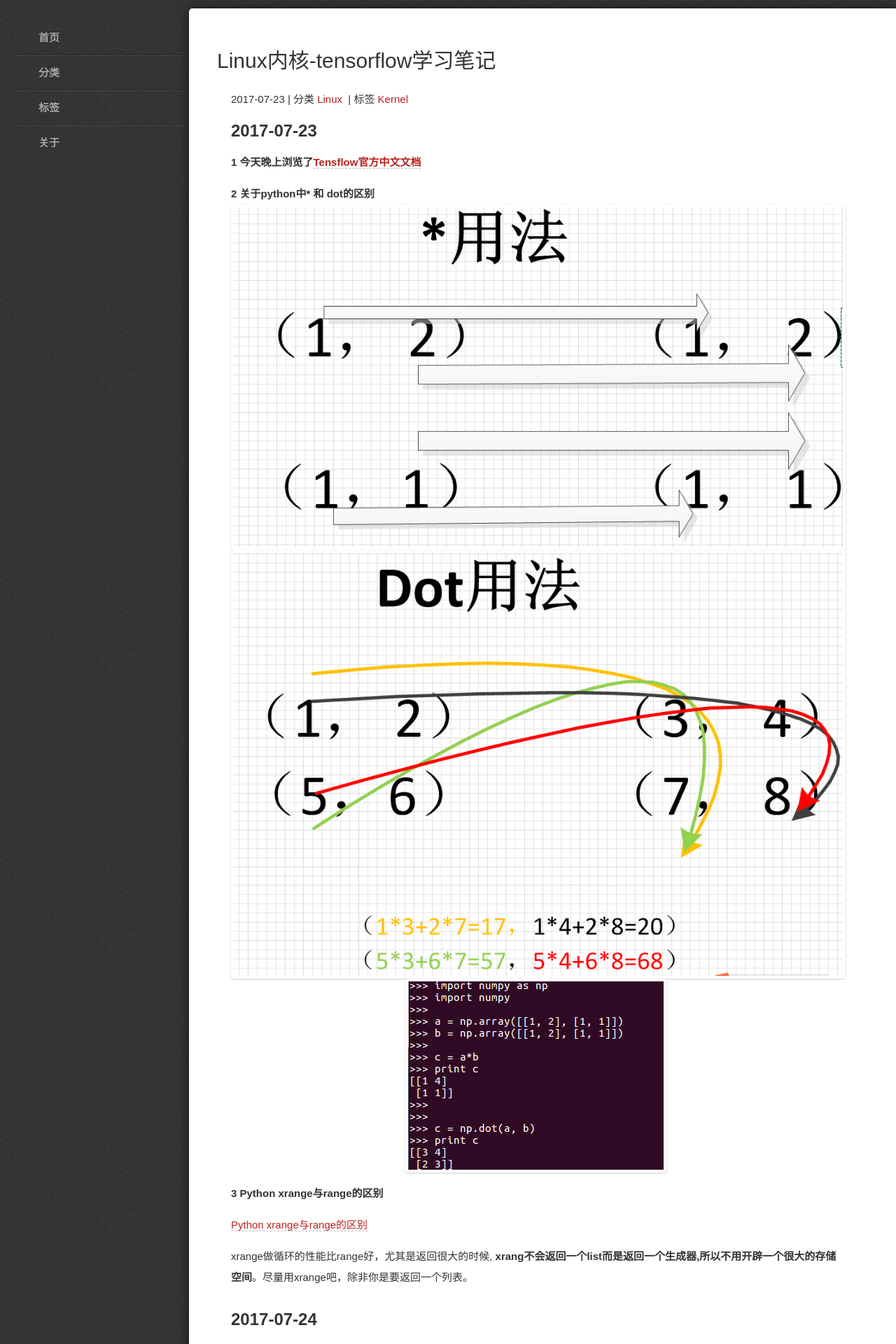
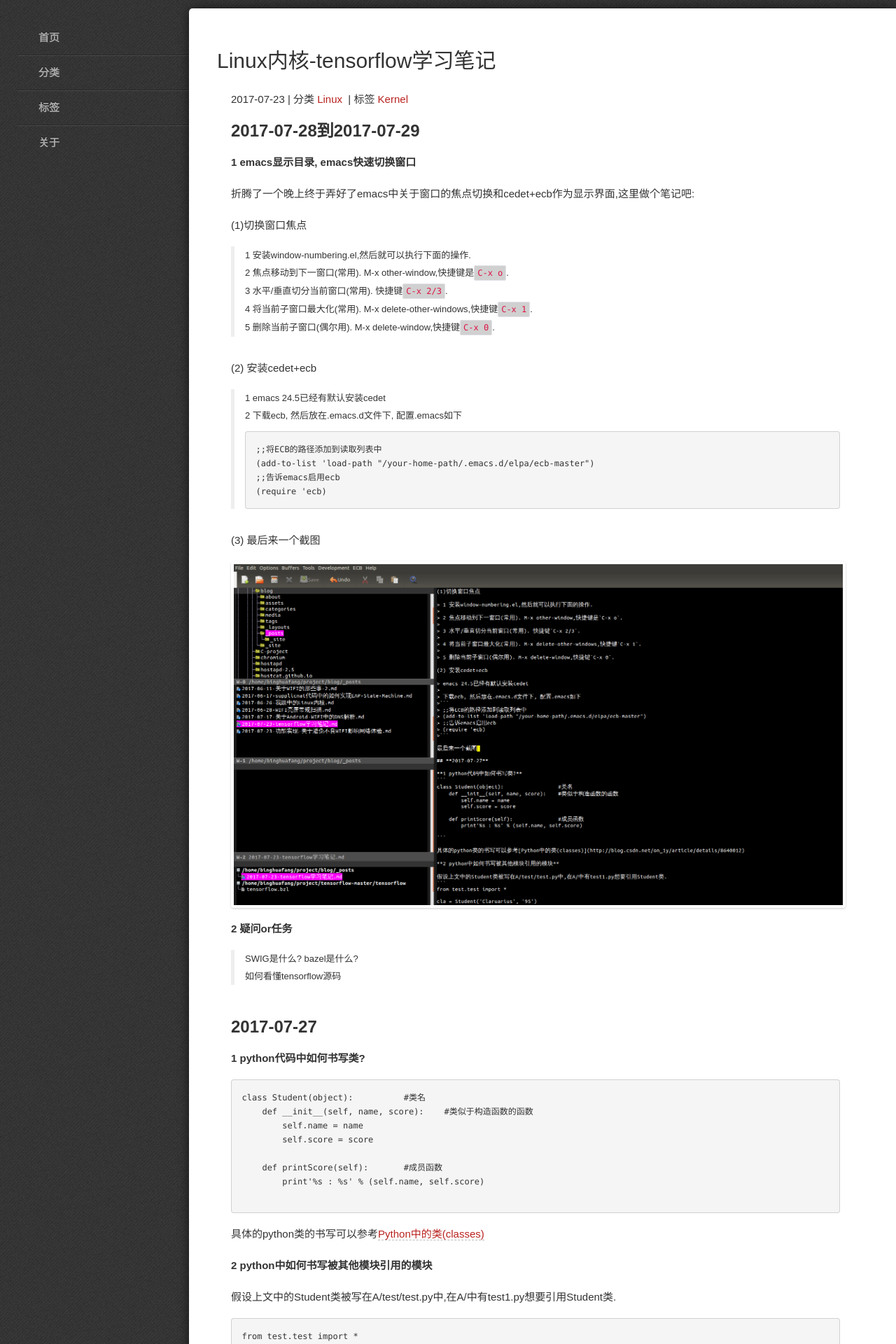
Before and after one commit to Claruarius/blog, a Jekyll site: the page built from _posts/2017-07-23-tensorflow学习笔记.md, in a window 1280 px wide. Shown: the top 1920 px of the page at 70% size. Built offline with Jekyll 4.4.1, drawn with Linux system fonts in a browser that asks for light colours; some web fonts are replaced; formulas are drawn with MathJax 3; some of the changed text lies outside the part shown.

Commit message:
modify article

````diff
--- a/_posts/2017-07-23-tensorflow学习笔记.md
+++ b/_posts/2017-07-23-tensorflow学习笔记.md
@@ -6,61 +6,119 @@ categories: Linux
 tags: Kernel
 excerpt: 这个是一个特殊的笔记,因为还在学习中, 所以也就用了一些特殊的方法隐藏起来, 如果你看到了请不要笑话, 该文用来记录我学习python, tensorflow的笔记。
 ---
+## **2017-07-28到2017-07-29**
 
-## **2017-07-23**
+**1 emacs显示目录, emacs快速切换窗口**
 
-**1 今天晚上浏览了[Tensflow官方中文文档](http://www.tensorfly.cn/tfdoc/get_started/introduction.html)**
+折腾了一个晚上终于弄好了emacs中关于窗口的焦点切换和cedet+ecb作为显示界面,这里做个笔记吧:
 
-**2  关于python中* 和 dot的区别**
-![](/blog/assets/kernel/tensorflow-2.png)
-![](/blog/assets/kernel/tensorflow-3.png)
-![](/blog/assets/kernel/tensorflow-1.png)
+(1)切换窗口焦点
 
-**3 Python xrange与range的区别**
+> 1 安装window-numbering.el,然后就可以执行下面的操作.
+>
+> 2 焦点移动到下一窗口(常用). M-x other-window,快捷键是`C-x o`.
+>
+> 3 水平/垂直切分当前窗口(常用). 快捷键`C-x 2/3`.
+>
+> 4 将当前子窗口最大化(常用). M-x delete-other-windows,快捷键`C-x 1`.
+>
+> 5 删除当前子窗口(偶尔用). M-x delete-window,快捷键`C-x 0`.
 
-[Python xrange与range的区别](http://www.nowamagic.net/academy/detail/1302446)
+(2) 安装cedet+ecb
 
-xrange做循环的性能比range好，尤其是返回很大的时候, **xrang不会返回一个list而是返回一个生成器,所以不用开辟一个很大的存储空间**。尽量用xrange吧，除非你是要返回一个列表。
+> 1 emacs 24.5已经有默认安装cedet
+>
+> 2 下载ecb, 然后放在.emacs.d文件下, 配置.emacs如下
+>```
+> ;;将ECB的路径添加到读取列表中
+> (add-to-list 'load-path "/your-home-path/.emacs.d/elpa/ecb-master")
+> ;;告诉emacs启用ecb
+> (require 'ecb)
+>```
 
-## **2017-07-24**
+(3) 最后来一个截图
 
-**1 温习Gradient Descent算法**
-如果使用$$X_1, X_2 ... X_n$$去描述feature的分量, 比如$$X_1=房间面积, X_2=房间的朝向$$我们可以计算函数:
+![](/blog/assets/kernel/tensorflow-8.png)
 
-$$h(x)=h_\theta(x)=\theta_0+\theta_1x_1+\theta_2x_2$$
+**2 疑问or任务**
 
-$$\theta$$这里称为参数, 在这里的意思事调整每个feature 中的分量影响力. 如果让你x0 = 1,就可以表示为下面的式子:
+> SWIG是什么? bazel是什么?
+>
+> 如何看懂tensorflow源码
 
-$$h_\theta(x) = \theta^TX$$
 
-为了评估$$\theta$$的好坏, 需要有一个评估机制. 一般这个函数称为**损失函数(loss function)** 如下:
+## **2017-07-27**
 
-$$J(\theta) =  \frac {1}{2} \sum^m_{i=1}(h_\theta(x^{(i)})-y^{(i)})^2$$
+**1 python代码中如何书写类?**
+```
+class Student(object):			#类名
+    def __init__(self, name, score):	#类似于构造函数的函数
+        self.name = name
+        self.score = score
 
-现在需要求最小的$$J(\theta)$$
+    def printScore(self):		#成员函数
+        print'%s : %s' % (self.name, self.score)
 
-式子前面乘上1/2是为了在求导时候这个系数不见
+```
 
-如何调整$$\theta 似的J(\theta)取得最小值$$有很多方法,其中一种是**梯度下降法**. 梯度下降法的流程如下:
-> 首先对$$\theta$$赋值, 这个值可以是随机的, 也可以让$$\theta$$是一个全零的向量
+具体的python类的书写可以参考[Python中的类(classes)](http://blog.csdn.net/on_1y/article/details/8640012)
+
+**2 python中如何书写被其他模块引用的模块**
+
+假设上文中的Student类被写在A/test/test.py中,在A/中有test1.py想要引用Student类.
+```
+from test.test import *
+
+cla = Student('Claruarius', '95')
+cla.printScore();
+
+```
+然后运行python test.py出现如下的错误:
+```
+Traceback (most recent call last):
+  File "test1.py", line 1, in <module>
+    from test.test import *
+ImportError: No module named test
+```
+为了能够让其他模块引用到Student类,需要在Student类的同级目录下存在一个__init__.py的文件,即使这个文件是空的.
+
+**3 import与 from XXX import XXX有什么区别**
+
+区别如下:
+![](/blog/assets/kernel/tensorflow-6.png)
+![](/blog/assets/kernel/tensorflow-7.png)
+
+**4 什么是.i文件**
+
+.i就是SWIG的interface文件
+
+**5 几个emacs常用的命令**
+
+(1)M-x rgrep 输入要查找的单词
+
+(2)M-x find-name-dired 输入查找文件名称
+
+(3)
+C-w剪切
+
+M-w复制
+
+C-y粘贴
+
+**6 任务or疑问**
+
+> SWIG是什么? bazel是什么?
 >
->改变$$\theta$$的值, 使得$$J(\theta)$$按梯度下降方向进行减少
-
-对函数$$J(\theta)$$求偏导数J
-
-$$\frac{\delta}{\delta\theta}J(\theta) = \frac{\delta}{\delta\theta}\frac {1}{2} \sum^m_{i=1}(h_\theta(x^{(i)})-y^{(i)})^2$$
-$$=(h_\theta{_j}(x^{(i)})-y^{(i)})x^{(i)}_j$$
-
-**更新$$\theta$$的值**
-
-$$\theta_i = \theta_i - \alpha\frac{\delta}{\delta\theta}J(\theta) = \theta_i - \alpha(h_\theta{_j}(x^{(i)})-y^{(i)})x^{(i)}_j$$
-
-**2 疑问**
->(1)为什么要这样更新$$\theta$$可以达到全局或局部最小值
+> 如何看懂tensorflow源码
 >
-> (2)什么是最小二乘法(数学描述方法)
+> emacs显示目录, emacs快速切换窗口
 
 明天加油!
+
+## **2017-07-26**
+
+**1 画图**
+![](/blog/assets/kernel/tensorflow-5.png)
 
 ## **2017-07-25**
 
@@ -135,75 +193,57 @@ $$\sum_i(X_i\beta_j - y_i)X{_i}{^j} = 0$$
 
 > 明天装个画图软件画图!
 
-## **2017-07-26**
+## **2017-07-24**
 
-**1 画图**
-![](/blog/assets/kernel/tensorflow-5.png)
+**1 温习Gradient Descent算法**
+如果使用$$X_1, X_2 ... X_n$$去描述feature的分量, 比如$$X_1=房间面积, X_2=房间的朝向$$我们可以计算函数:
 
-## **2017-07-27**
+$$h(x)=h_\theta(x)=\theta_0+\theta_1x_1+\theta_2x_2$$
 
-**1 python代码中如何书写类?**
-```
-class Student(object):			#类名
-    def __init__(self, name, score):	#类似于构造函数的函数
-        self.name = name
-        self.score = score
+$$\theta$$这里称为参数, 在这里的意思事调整每个feature 中的分量影响力. 如果让你x0 = 1,就可以表示为下面的式子:
 
-    def printScore(self):		#成员函数
-        print'%s : %s' % (self.name, self.score)
+$$h_\theta(x) = \theta^TX$$
 
-```
+为了评估$$\theta$$的好坏, 需要有一个评估机制. 一般这个函数称为**损失函数(loss function)** 如下:
 
-具体的python类的书写可以参考[Python中的类(classes)](http://blog.csdn.net/on_1y/article/details/8640012)
+$$J(\theta) =  \frac {1}{2} \sum^m_{i=1}(h_\theta(x^{(i)})-y^{(i)})^2$$
 
-**2 python中如何书写被其他模块引用的模块**
+现在需要求最小的$$J(\theta)$$
 
-假设上文中的Student类被写在A/test/test.py中,在A/中有test1.py想要引用Student类.
-```
-from test.test import *
+式子前面乘上1/2是为了在求导时候这个系数不见
 
-cla = Student('Claruarius', '95')
-cla.printScore();
+如何调整$$\theta 似的J(\theta)取得最小值$$有很多方法,其中一种是**梯度下降法**. 梯度下降法的流程如下:
+> 首先对$$\theta$$赋值, 这个值可以是随机的, 也可以让$$\theta$$是一个全零的向量
+>
+>改变$$\theta$$的值, 使得$$J(\theta)$$按梯度下降方向进行减少
 
-```
-然后运行python test.py出现如下的错误:
-```
-Traceback (most recent call last):
-  File "test1.py", line 1, in <module>
-    from test.test import *
-ImportError: No module named test
-```
-为了能够让其他模块引用到Student类,需要在Student类的同级目录下存在一个__init__.py的文件,即使这个文件是空的.
+对函数$$J(\theta)$$求偏导数J
 
-**3 import与 from XXX import XXX有什么区别**
+$$\frac{\delta}{\delta\theta}J(\theta) = \frac{\delta}{\delta\theta}\frac {1}{2} \sum^m_{i=1}(h_\theta(x^{(i)})-y^{(i)})^2$$
+$$=(h_\theta{_j}(x^{(i)})-y^{(i)})x^{(i)}_j$$
 
-区别如下:
-![](/blog/assets/kernel/tensorflow-6.png)
-![](/blog/assets/kernel/tensorflow-7.png)
+**更新$$\theta$$的值**
 
-**4 什么是.i文件**
+$$\theta_i = \theta_i - \alpha\frac{\delta}{\delta\theta}J(\theta) = \theta_i - \alpha(h_\theta{_j}(x^{(i)})-y^{(i)})x^{(i)}_j$$
 
-.i就是SWIG的interface文件
-
-**5 几个emacs常用的命令**
-
-(1)M-x rgrep 输入要查找的单词
-
-(2)M-x find-name-dired 输入查找名称
-
-(3)
-C-w剪切
-
-M-w复制
-
-C-y粘贴
-
-**6 任务or疑问**
-
-> SWIG是什么? bazel是什么?
+**2 疑问**
+>(1)为什么要这样更新$$\theta$$可以达到全局或局部最小值
 >
-> 如何看懂tensorflow源码
->
-> emacs显示目录, emacs快速切换窗口
+> (2)什么是最小二乘法(数学描述方法)
 
 明天加油!
+
+## **2017-07-23**
+
+**1 今天晚上浏览了[Tensflow官方中文文档](http://www.tensorfly.cn/tfdoc/get_started/introduction.html)**
+
+**2  关于python中* 和 dot的区别**
+![](/blog/assets/kernel/tensorflow-2.png)
+![](/blog/assets/kernel/tensorflow-3.png)
+![](/blog/assets/kernel/tensorflow-1.png)
+
+**3 Python xrange与range的区别**
+
+[Python xrange与range的区别](http://www.nowamagic.net/academy/detail/1302446)
+
+xrange做循环的性能比range好，尤其是返回很大的时候, **xrang不会返回一个list而是返回一个生成器,所以不用开辟一个很大的存储空间**。尽量用xrange吧，除非你是要返回一个列表。
````
Also changed, not shown: assets/kernel/tensorflow-8.png (added).
